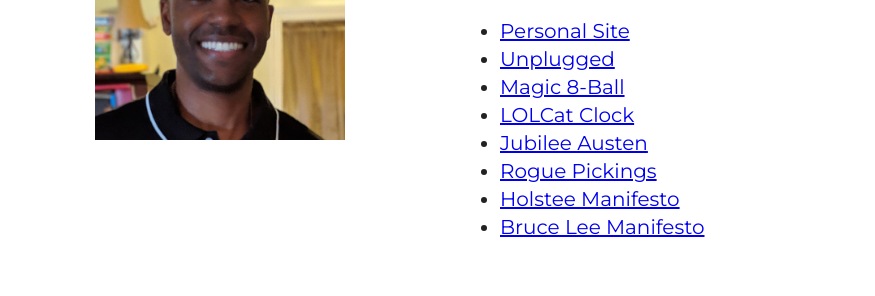
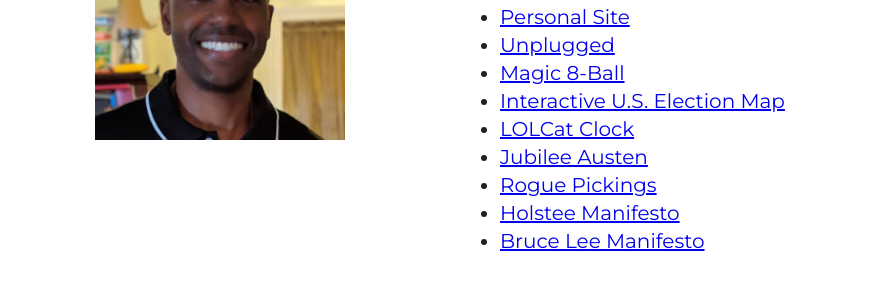
Before and after one commit to NoelArzola/NoelArzola.github.io, a plain HTML site: page index.html in a window 1280 px wide. Shown: the part 418-714 px from the top of the page, 0-875 px from the left. Drawn offline with nearby package versions, Linux system fonts and the light colour scheme.

Commit message:
Added election map project

```diff
--- a/index.html
+++ b/index.html
@@ -44,6 +44,7 @@
           <li><a href="https://noelarzola.github.io/portfolio-website/" target="_blank">Personal Site</a></li>
           <li><a href="https://noelarzola.github.io/unplugged/" target="_blank">Unplugged</a></li>
           <li><a href="https://noelarzola.github.io/magic-8-ball/" target="_blank">Magic 8-Ball</a></li>
+          <li><a href="https://noelarzola.github.io/us-election-map/" target="_blank">Interactive U.S. Election Map</a></li>
           <li><a href="https://noelarzola.github.io/lolcat-clock/" target="_blank">LOLCat Clock</a></li>
           <li><a href="https://noelarzola.github.io/jubilee/" target="_blank">Jubilee Austen</a></li>
           <li><a href="https://noelarzola.github.io/rogue-pickings/" target="_blank">Rogue Pickings</a></li>
```
